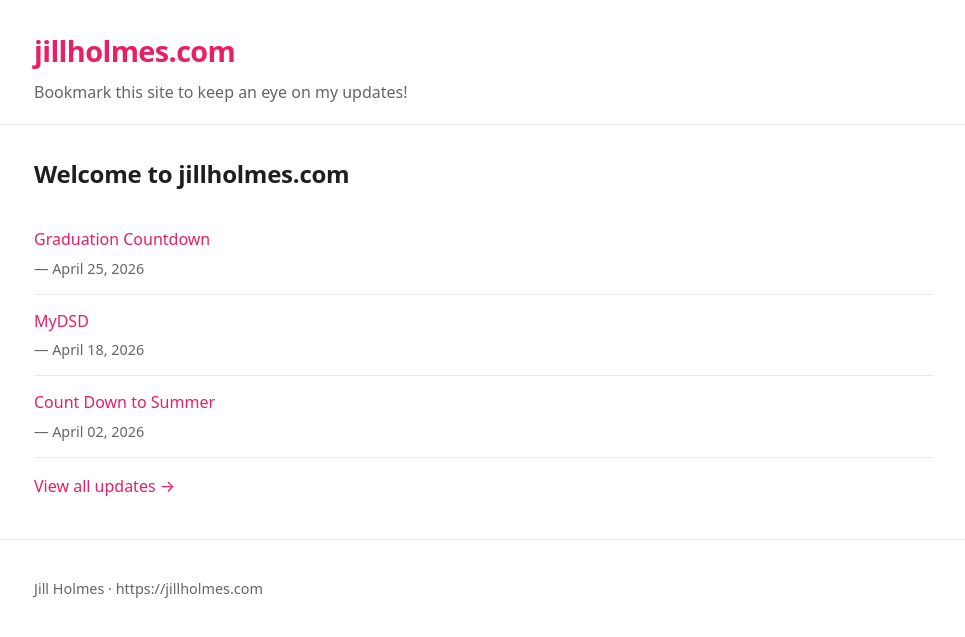
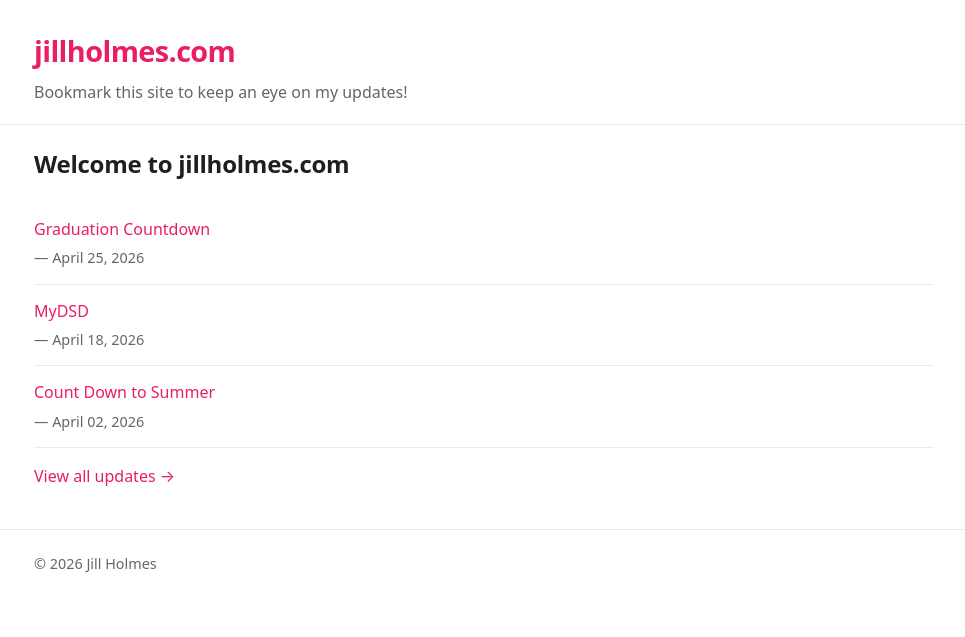
Before and after one commit to jillholmes/jillholmes.github.io, a Jekyll site: the page built from index.md, in a window 1280 px wide. Shown: the top 637 px of the page, without its empty margins (156-1121 px from the left). Built offline with Jekyll 4.4.1, drawn with Linux system fonts in a browser that asks for light colours.

Commit message:
Update default.html

```diff
--- a/_layouts/default.html
+++ b/_layouts/default.html
@@ -11,6 +11,7 @@
 
   <body>
 
+    <!-- Header -->
     <header class="site-header">
       <div class="container-lg">
         <h1>
@@ -20,13 +21,17 @@
       </div>
     </header>
 
-    <main class="container-lg" style="margin-top: 30px;">
+    <!-- Main content -->
+    <main class="container-lg">
       {{ content }}
     </main>
 
+    <!-- Footer -->
     <footer class="site-footer">
       <div class="container-lg">
-        <p>{{ site.name }} · {{ site.url }}</p>
+        <div>
+          © {{ site.time | date: "%Y" }} {{ site.name }}
+        </div>
       </div>
     </footer>
 
```
